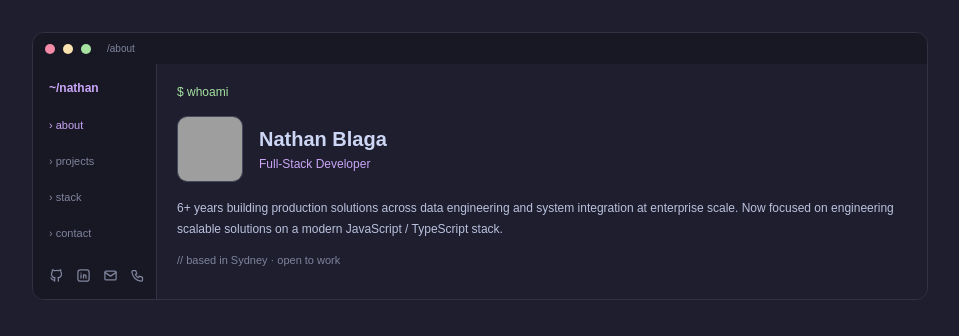
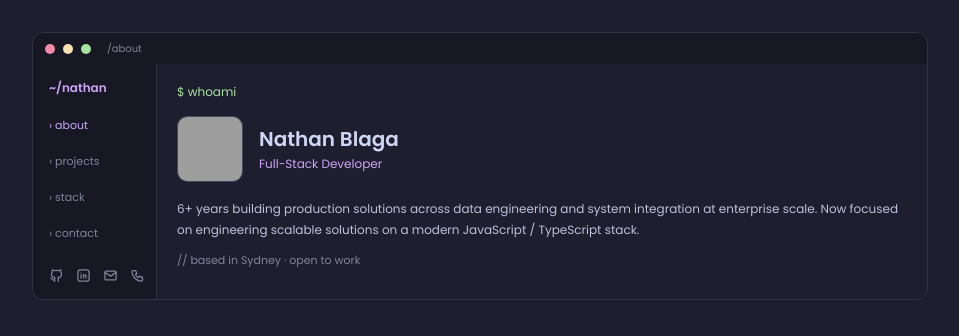
Before and after one commit to NJBLAGA/Portfolio-V3, a React (Vite) app: page /about in a window 1280 px wide. Shown: the top 336 px of the page, without its empty margins (160-1119 px from the left). Built offline with nearby package versions, Linux system fonts and the light colour scheme; grey boxes are pictures that could not be loaded.

Commit message:
fix: move Google Fonts @import before Tailwind to satisfy CSS ordering

```diff
--- a/src/index.css
+++ b/src/index.css
@@ -1,8 +1,8 @@
+/* Poppins must come before @import "tailwindcss" to satisfy CSS @import ordering rules */
+@import url('https://fonts.googleapis.com/css2?family=Poppins:wght@400;500;600&display=swap');
+
 /* Tailwind v4 entry point */
 @import "tailwindcss";
-
-/* Poppins — weights 400 (body), 500 and 600 (headings/names) */
-@import url('https://fonts.googleapis.com/css2?family=Poppins:wght@400;500;600&display=swap');
 
 /* ── Catppuccin Mocha palette as CSS custom properties ───────────────────────
    All colours are dark-theme only — no light mode required.
```
